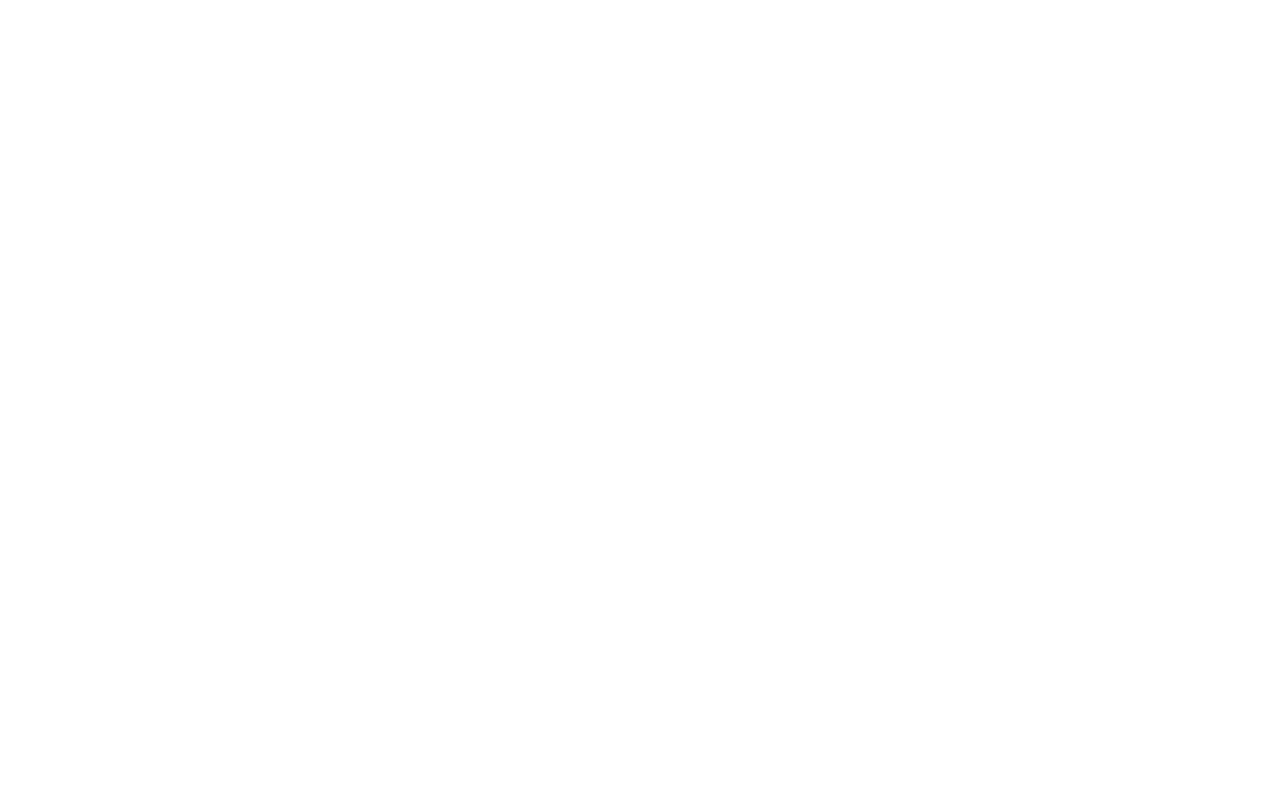
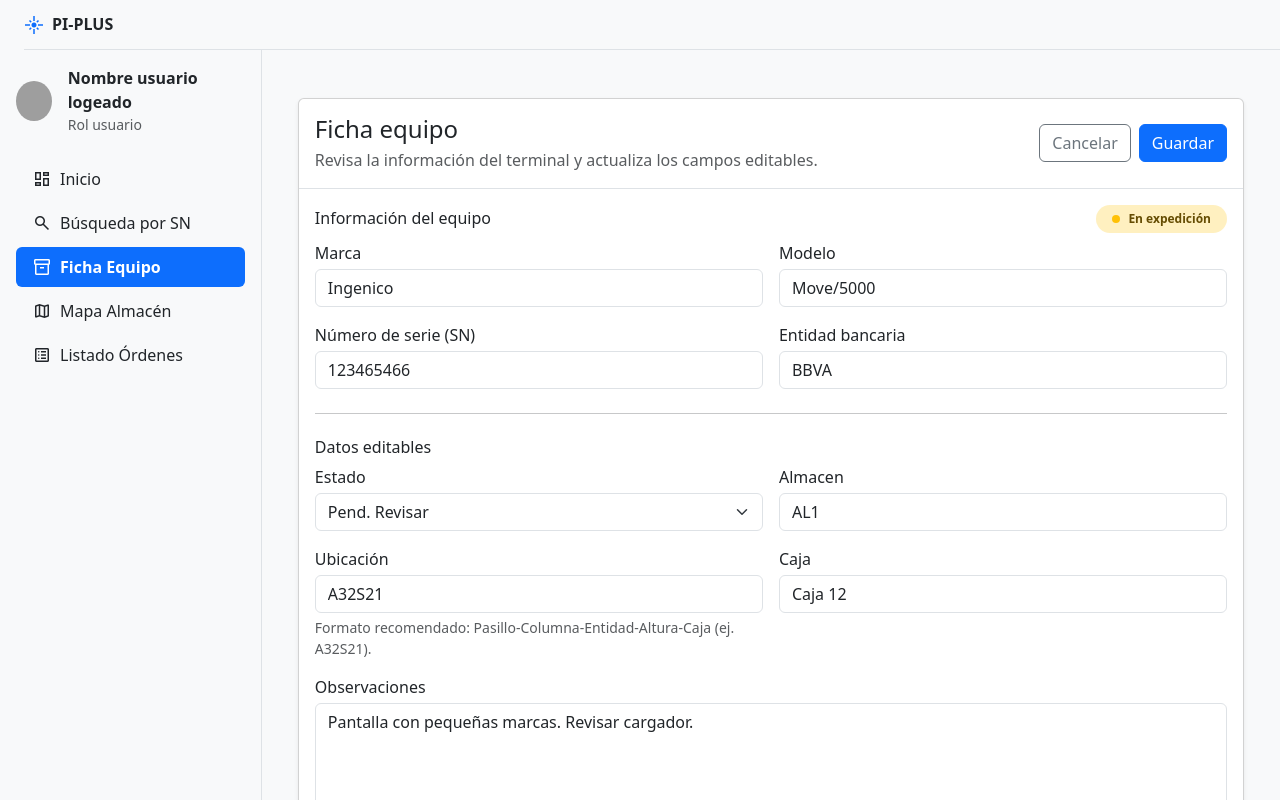
Before and after one commit to albapanato/pi_plus-frontend, a React (Vite) app: page /terminal-form in a window 1280 px wide. Before the commit this address had no page. Shown: the top 800 px of the page. Built offline with nearby package versions, Linux system fonts and the light colour scheme; grey boxes are pictures that could not be loaded.

Commit message:
Vista Ficha terminal terminada

```diff
--- a/src/components/Sidebar.tsx
+++ b/src/components/Sidebar.tsx
@@ -27,7 +27,7 @@
         <nav className="nav nav-pills flex-column gap-1">
           <NavItem to="/dashboard" icon="dashboard" label="Inicio" />
           <NavItem to="/search" icon="search" label="Búsqueda por SN" />
-          <NavItem to="/#" icon="inventory_2" label="Ficha Equipo" />
+          <NavItem to="/terminal-form" icon="inventory_2" label="Ficha Equipo" />
           <NavItem to="/stock" icon="map" label="Mapa Almacén" />
           <NavItem to="/#" icon="list_alt" label="Listado Órdenes" />
         </nav>
--- /dev/null
+++ b/src/components/terminal-form/TerminalDelete.tsx
@@ -0,0 +1,17 @@
+function TerminalDelete() {
+  return (
+    <div className="d-flex flex-column flex-md-row align-items-start align-items-md-center justify-content-between gap-2">
+      <div className="text-muted">
+        <small>
+          Eliminar el equipo es una acción irreversible. Asegúrate antes de
+          continuar.
+        </small>
+      </div>
+      <button type="button" className="btn btn-outline-danger">
+        Eliminar
+      </button>
+    </div>
+  );
+}
+
+export default TerminalDelete;
--- /dev/null
+++ b/src/components/terminal-form/TerminalEditableForm.tsx
@@ -0,0 +1,72 @@
+
+
+function TerminalEditableForm() {
+  return (
+    <div className="mb-3">
+            <h2 className="h6 mb-2">Datos editables</h2>
+
+            <div className="row g-3">
+              {/* Estado (editable) */}
+              <div className="col-12 col-md-6">
+                <label className="form-label mb-1">Estado</label>
+                <select className="form-select" defaultValue="Pend_Revisar">
+                  <option value="Pend_Revisar">Pend. Revisar</option>
+                  <option value="Pend_Laboratorio">Pend. Laboratorio</option>
+                  <option value="Nivel_1">Nivel 1</option>
+                  <option value="Operativo">Operativo</option>
+                    <option value="Operativo_Pend_Acc">Operativo-Pend. Accesorios</option>
+                </select>
+              </div>
+
+              <div className="col-12 col-md-6">
+                <label className="form-label mb-1">Almacen</label>
+                <input
+                  type="text"
+                  className="form-control"
+                  placeholder="Ej: AL1"
+                  defaultValue="AL1"
+                />
+
+              </div>
+
+              {/* Ubicación (editable) */}
+              <div className="col-12 col-md-6">
+                <label className="form-label mb-1">Ubicación</label>
+                <input
+                  type="text"
+                  className="form-control"
+                  placeholder="Ej: A32S21"
+                  defaultValue="A32S21"
+                />
+                <div className="form-text">
+                  Formato recomendado: Pasillo-Columna-Entidad-Altura-Caja (ej. A32S21).
+                </div>
+              </div>
+
+              {/* Caja (editable) */}
+              <div className="col-12 col-md-6">
+                <label className="form-label mb-1">Caja</label>
+                <input
+                  type="text"
+                  className="form-control"
+                  placeholder="Ej: Caja 12"
+                  defaultValue="Caja 12"
+                />
+              </div>
+
+              {/* Observaciones (editable) */}
+              <div className="col-12">
+                <label className="form-label mb-1">Observaciones</label>
+                <textarea
+                  className="form-control"
+                  rows={4}
+                  placeholder="Añade notas sobre el estado del equipo, incidencias, accesorios, etc."
+                  defaultValue="Pantalla con pequeñas marcas. Revisar cargador."
+                />
+              </div>
+            </div>
+          </div>
+  )
+}
+
+export default TerminalEditableForm
--- /dev/null
+++ b/src/components/terminal-form/TerminalFormHeader.tsx
@@ -0,0 +1,27 @@
+
+
+function TerminalFormHeader() {
+  return (
+    <div className="card-body border-bottom">
+      <div className="d-flex flex-column flex-md-row align-items-start align-items-md-center justify-content-between gap-3">
+        <div>
+          <h1 className="h4 mb-1">Ficha equipo</h1>
+          <p className="text-muted mb-0">
+            Revisa la información del terminal y actualiza los campos editables.
+          </p>
+        </div>
+
+        <div className="d-flex gap-2">
+          <button type="button" className="btn btn-outline-secondary">
+            Cancelar
+          </button>
+          <button type="button" className="btn btn-primary">
+            Guardar
+          </button>
+        </div>
+      </div>
+    </div>
+  );
+}
+
+export default TerminalFormHeader;
--- /dev/null
+++ b/src/components/terminal-form/TerminalReadonlyInfo.tsx
@@ -0,0 +1,76 @@
+function TerminalReadonlyInfo() {
+  const isInExpedition = true;
+  return (
+    <div className="mb-4">
+      <div className="d-flex align-items-center justify-content-between mb-2">
+        <h2 className="h6 mb-0">Información del equipo</h2>
+
+        {/* Indicador expedición */}
+        <span
+          className={`badge rounded-pill px-3 py-2 d-inline-flex align-items-center gap-2 ${
+            isInExpedition
+              ? "bg-warning bg-opacity-25 text-warning-emphasis"
+              : "bg-success bg-opacity-10 text-success"
+          }`}
+          title={
+            isInExpedition
+              ? "Este equipo está asociado a una expedición"
+              : "Este equipo no está en ninguna expedición"
+          }
+        >
+          <span
+            style={{
+              width: 8,
+              height: 8,
+              borderRadius: 999,
+              display: "inline-block",
+              background: isInExpedition
+                ? "var(--bs-warning)"
+                : "var(--bs-success)",
+            }}
+          />
+          {isInExpedition ? "En expedición" : "Libre"}
+        </span>
+      </div>
+
+      <div className="row g-3">
+        <div className="col-12 col-md-6">
+          <label className="form-label mb-1">Marca</label>
+          <input
+            type="text"
+            className="form-control"
+            value="Ingenico"
+            readOnly
+          />
+        </div>
+
+        <div className="col-12 col-md-6">
+          <label className="form-label mb-1">Modelo</label>
+          <input
+            type="text"
+            className="form-control"
+            value="Move/5000"
+            readOnly
+          />
+        </div>
+
+        <div className="col-12 col-md-6">
+          <label className="form-label mb-1">Número de serie (SN)</label>
+          <input
+            type="text"
+            className="form-control"
+            value="123465466"
+            readOnly
+          />
+        </div>
+
+        <div className="col-12 col-md-6">
+          <label className="form-label mb-1">Entidad bancaria</label>
+          <input type="text" className="form-control" value="BBVA" readOnly />
+        </div>
+      </div>
+    </div>
+  );
+}
+
+export default TerminalReadonlyInfo;
--- /dev/null
+++ b/src/pages/TerminalFormPage.tsx
@@ -0,0 +1,28 @@
+import TerminalFormHeader from "../components/terminal-form/TerminalFormHeader";
+import TerminalReadonlyInfo from "../components/terminal-form/TerminalReadonlyInfo";
+import TerminalEditableInfo from "../components/terminal-form/TerminalEditableForm";
+import TerminalDelete from "../components/terminal-form/TerminalDelete";
+
+function TerminalFormPage() {
+
+  return (
+     <div className="container py-4">
+      <div className="card shadow-sm">
+        {/* HEADER */}
+        <TerminalFormHeader />
+        <div className="card-body">
+          {/* BLOQUE: NO EDITABLE */}
+          <TerminalReadonlyInfo />
+          <hr className="my-4" />
+          {/* BLOQUE: EDITABLE */}
+          <TerminalEditableInfo />
+          <hr className="my-4" />
+          {/* ELIMINAR */}
+          <TerminalDelete />
+        </div>
+      </div>
+    </div>
+  )
+}
+
+export default TerminalFormPage
--- a/src/routes/AppRoutes.tsx
+++ b/src/routes/AppRoutes.tsx
@@ -5,6 +5,7 @@
 import Dashboard from "../pages/Dashboard";
 import SNSearchPage from "../pages/SNSearchPage";
 import StockUbicationPage from "../pages/StockUbicationPage";
+import TerminalFormPage from "../pages/TerminalFormPage";
 
 
 
@@ -22,6 +23,7 @@
         <Route path="/dashboard" element={<Dashboard />} />
         <Route path="/search" element={<SNSearchPage />} />
         <Route path="/stock" element={<StockUbicationPage/>} />
+        <Route path="/terminal-form" element={<TerminalFormPage/>} />
       </Route>
     </Routes>
   );
```
